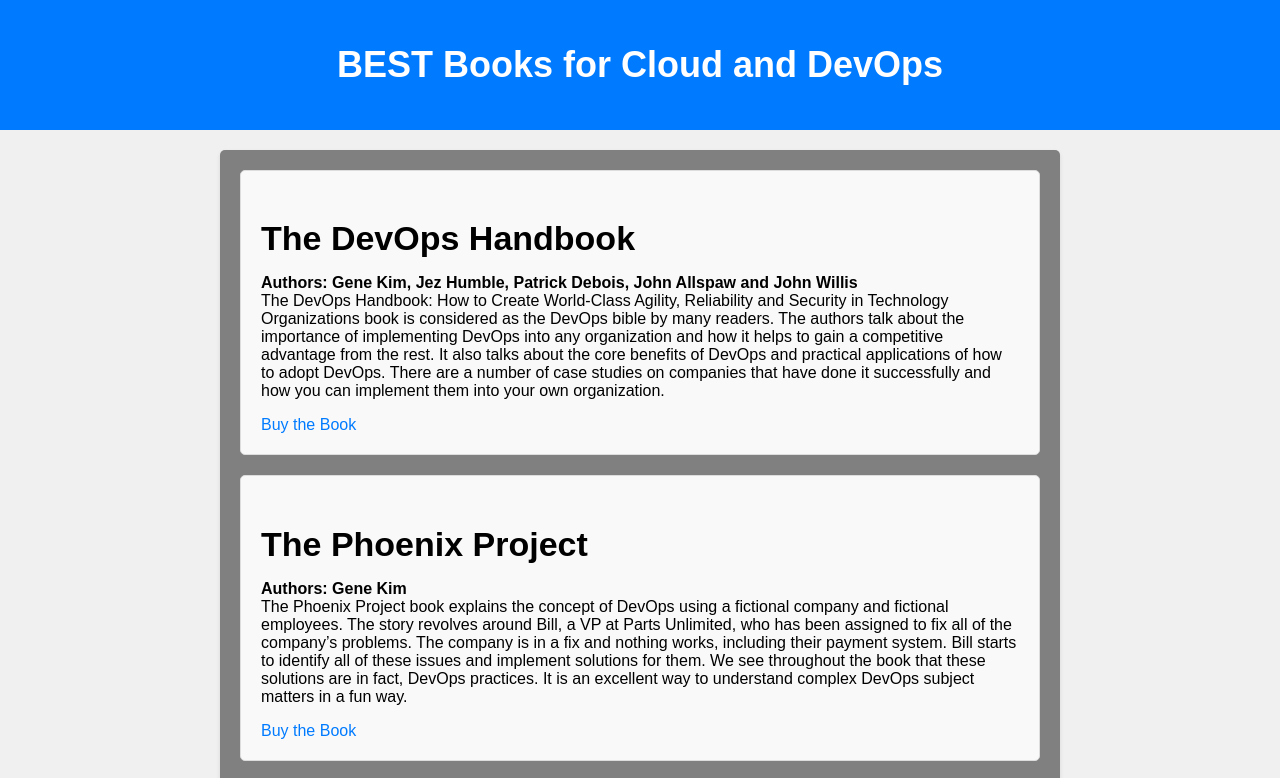
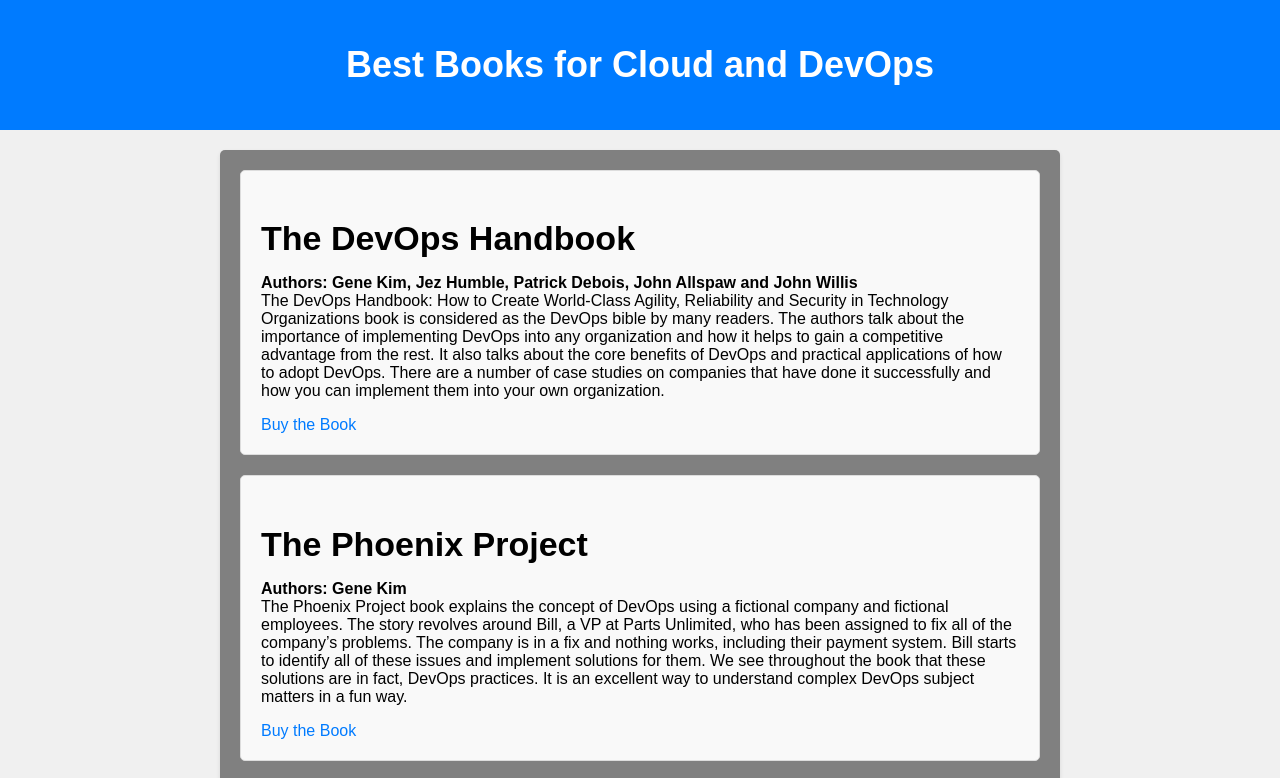
Before and after one commit to yervajaswanth/devopsnodejsproject, a plain HTML site: page index.html in a window 1280 px wide. Shown: the top 778 px of the page. Drawn offline with Linux system fonts and the light colour scheme.

Commit message:
Update index.html

```diff
--- a/index.html
+++ b/index.html
@@ -66,7 +66,7 @@
 </head>
 <body>
     <header>
-        <h1> BEST Books for Cloud and DevOps</h1>
+        <h1> Best Books for Cloud and DevOps</h1>
     </header>
     <main>
         <div class="book">
```
